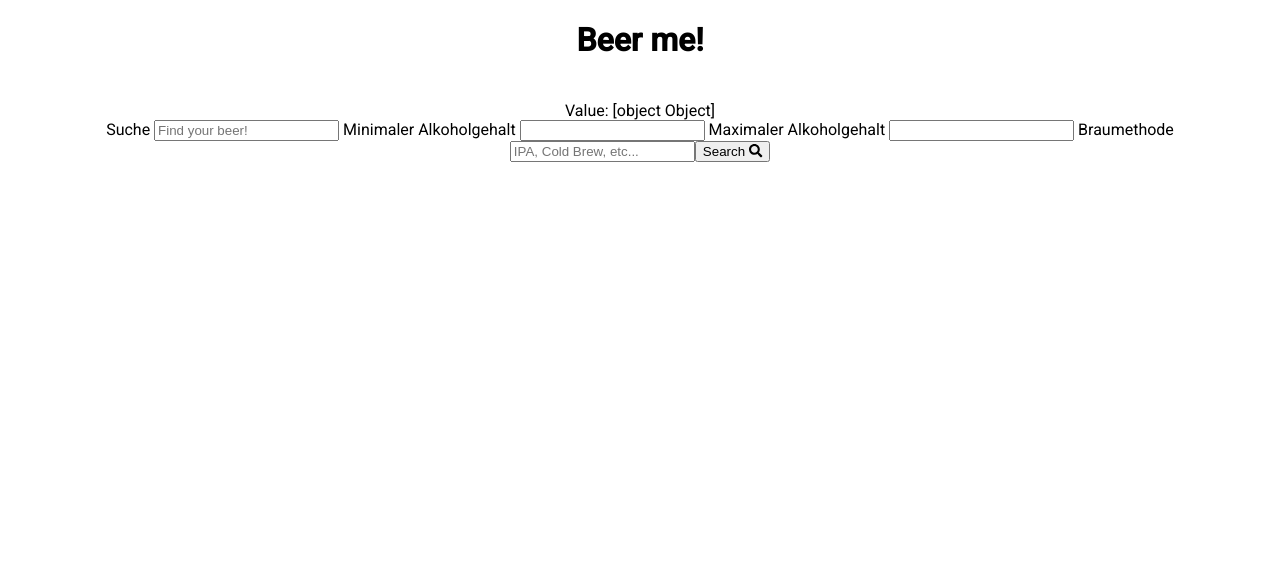
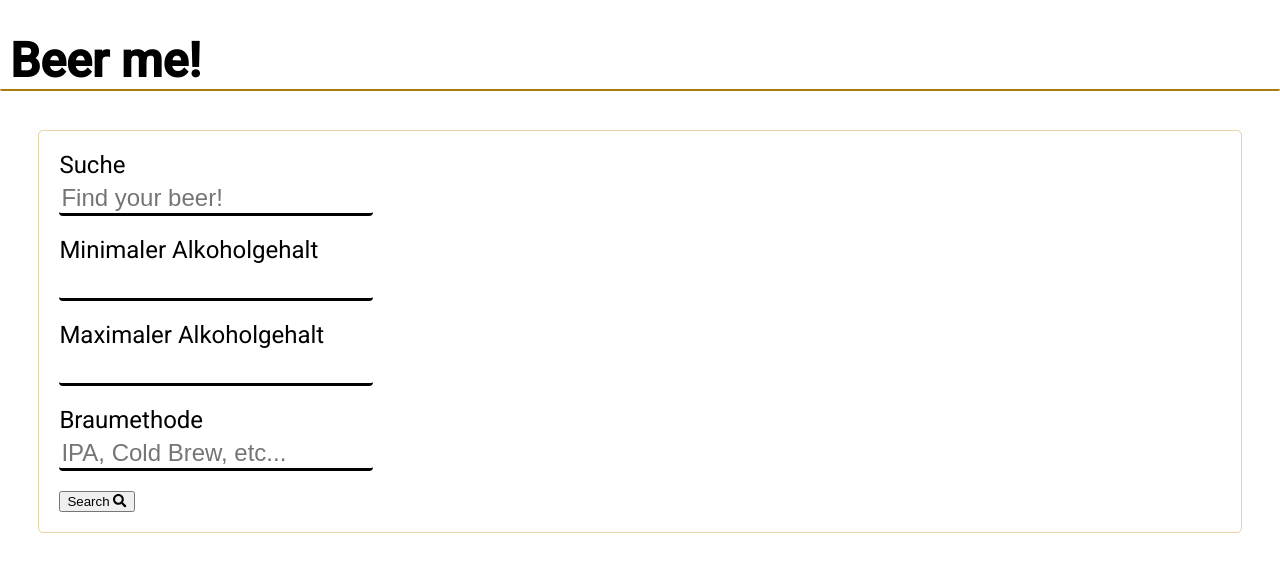
Before and after one commit to balu1029/search_engine, an Angular app in the folder frontend/: page / in a window 1280 px wide. Shown: the top 572 px of the page. Built offline with nearby package versions, Linux system fonts and the light colour scheme.

Commit message:
added some initial css to project

```diff
--- a/frontend/src/app/app.component.css
+++ b/frontend/src/app/app.component.css
@@ -1,3 +1,8 @@
 h1 {
-    text-align: center;
+    font-size: xxx-large;
+    text-align: left;
+    border-bottom: 2px solid rgb(167, 126, 14) ;
+    border-radius: 2px;
+    margin-bottom: 5px;
+    padding-left: 10px;
 }
--- a/frontend/src/app/search-bar/search-bar.component.css
+++ b/frontend/src/app/search-bar/search-bar.component.css
@@ -1,14 +1,26 @@
-#search-form-div {
+#search-form {
     margin: 20%;
     padding: 20px;
-    margin: auto;
-    justify-content: center;
-    align-items: center;
+    margin: 3%;
     align-content: center;
-    text-align: center;
+    border:1px solid rgba(196, 132, 14, 0.363);
+    border-radius: 5px;
+
 }
 
-.searchInput {
-    border: 3px;
-    border-bottom-color: rgb(12, 12, 12);
+label, input {
+    display: block;
+    font-size: x-large;
 }
+
+.input {
+    margin-bottom: 20px;
+    margin-top: 4px;
+    border: none;
+    border-bottom: 3px solid black;
+    border-radius: 4px;
+}
+.input:focus {
+    outline: none;
+    background-color: lightgray
+}
--- a/frontend/src/app/search-bar/search-bar.component.html
+++ b/frontend/src/app/search-bar/search-bar.component.html
@@ -1,26 +1,25 @@
-<div id="search-form-div">
-    <form [formGroup]="beerForm" (ngSubmit)="onSubmit()">
-        Value: {{ beerForm }} <br>
-
+<div >
+    <form [formGroup]="beerForm" (ngSubmit)="onSubmit()" id="search-form">
         <label>
             Suche
-            <input type="text" formControlName="query" placeholder="Find your beer!">
+            <input type="text" formControlName="query" placeholder="Find your beer!" class="input">
         </label>
 
         <label>
             Minimaler Alkoholgehalt
-            <input type="text" formControlName="minABV" placeholder="">
+            <input type="text" formControlName="minABV"  class="input">
         </label>
 
         <label>
             Maximaler Alkoholgehalt
-            <input type="text" formControlName="maxABV" placeholder="">
+            <input type="text" formControlName="maxABV"  class="input">
         </label>
 
         <label>
             Braumethode
-            <input type="text" formControlName="brewMethod" placeholder="IPA, Cold Brew, etc...">
+            <input type="text" formControlName="brewMethod" placeholder="IPA, Cold Brew, etc..." class="input">
         </label>
+
 
         <button type="submit">
             Search <fa-icon [icon]="faSearch"></fa-icon>
--- a/frontend/src/styles.css
+++ b/frontend/src/styles.css
@@ -1,4 +1,7 @@
 /* You can add global styles to this file, and also import other style files */
 
 html, body { height: 100%; }
-body { margin: 0; font-family: Roboto, "Helvetica Neue", sans-serif; }
+body {
+    margin: 0;
+    font-family: Roboto, "Helvetica Neue", sans-serif;
+}
```
